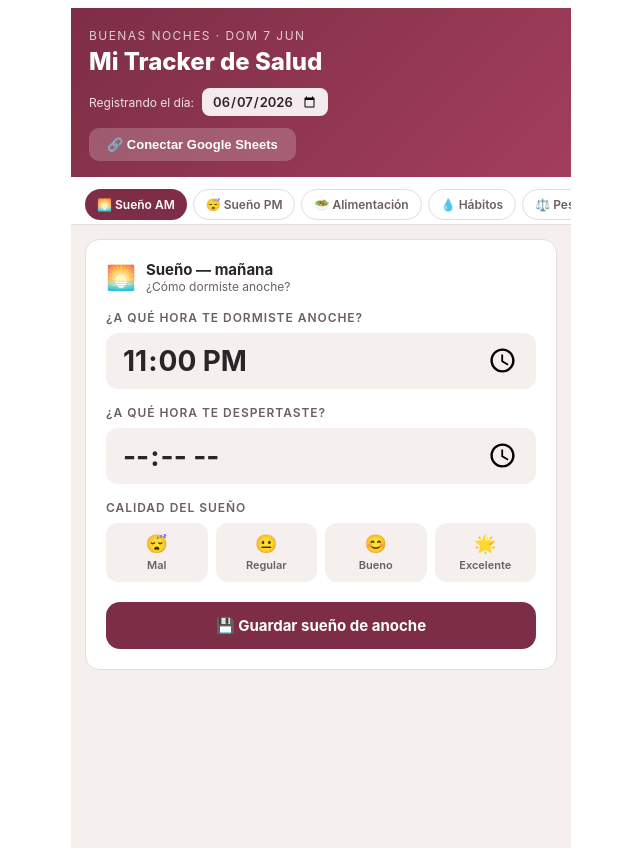
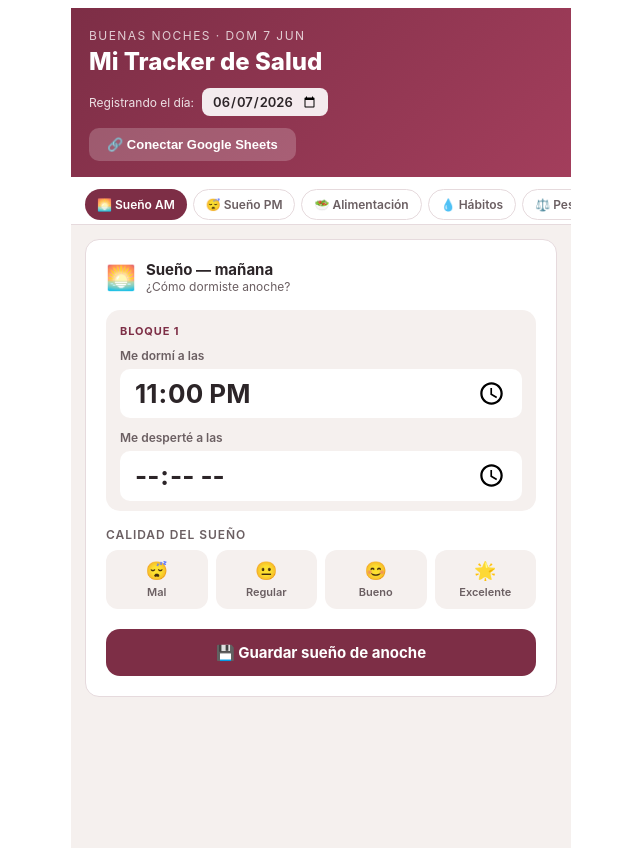
Before and after one commit to ximenaiturriagac/health-tracker, a React (Vite) app: page / in a window 1280 px wide. Shown: the whole page, without its empty margins (319-959 px from the left). Built offline with nearby package versions, Linux system fonts and the light colour scheme.

Commit message:
Update App.jsx

```diff
--- a/src/App.jsx
+++ b/src/App.jsx
@@ -492,7 +492,9 @@ export default function App() {
 
   // Sleep AM
   const [prevBedtime, setPrevBedtime]   = useState("23:00");
-  const [actualWake, setActualWake]     = useState("");
+  const [firstWake, setFirstWake]       = useState("");
+  const [backToBed, setBackToBed]       = useState("");   // hora en que volviste a dormirte
+  const [actualWake, setActualWake]     = useState("");   // despertar final
   const [sleepQuality, setSleepQuality] = useState(null);
   // Sleep PM
   const [bedtime, setBedtime]           = useState("23:00");
@@ -570,6 +572,9 @@ export default function App() {
     // Al CAMBIAR de día, limpiar campos para no arrastrar valores
     setPrevBedtime("23:00");
     setActualWake("");
+    setFirstWake("");
+    setBackToBed("");
+    setFirstWake("");
     setSleepQuality(null);
     setBedtime("23:00");
     setSelectedWake(null);
@@ -658,12 +663,28 @@ export default function App() {
   };
 
   const saveSleepAM = () => {
-    const dur = actualWake && prevBedtime ? (() => {
-      const [bh,bm] = prevBedtime.split(":").map(Number);
-      const [wh,wm] = actualWake.split(":").map(Number);
-      return (((wh*60+wm)-(bh*60+bm)+1440)%1440/60).toFixed(1);
-    })() : "";
-    doSave("Sueno", [activeDate, prevBedtime, actualWake, "", "", dur, sleepQuality||""], "sleep_am");
+    const minsBetween = (from, to) => {
+      const [fh,fm] = from.split(":").map(Number);
+      const [th,tm] = to.split(":").map(Number);
+      return ((th*60+tm) - (fh*60+fm) + 1440) % 1440;
+    };
+    let dur = "";
+    // Bloque 1: dormir → primer despertar
+    // Bloque 2: volver a dormir → despertar final
+    const hasTwoBlocks = firstWake && backToBed && actualWake;
+    const finalWake = actualWake || firstWake;
+    if (prevBedtime && finalWake) {
+      let total;
+      if (hasTwoBlocks) {
+        const block1 = minsBetween(prevBedtime, firstWake);
+        const block2 = minsBetween(backToBed, actualWake);
+        total = block1 + block2;
+      } else {
+        total = minsBetween(prevBedtime, finalWake);
+      }
+      dur = (total / 60).toFixed(1);
+    }
+    doSave("Sueno", [activeDate, prevBedtime, finalWake, "", "", dur, sleepQuality||"", firstWake||"", backToBed||""], "sleep_am");
   };
 
   const saveSleepPM = async () => {
@@ -919,24 +940,75 @@ export default function App() {
               </div>
             </div>
             <div style={{ display:"flex", flexDirection:"column", gap:16 }}>
-              <div>
-                <div style={{ fontSize:12, color:MUTED, marginBottom:8, fontWeight:600, textTransform:"uppercase", letterSpacing:"0.08em" }}>¿A qué hora te dormiste anoche?</div>
-                <input type="time" value={prevBedtime} onChange={e=>setPrevBedtime(e.target.value)} style={{ fontSize:28, fontWeight:700, border:"none", background:NEUTRAL, borderRadius:12, padding:"10px 16px", color:TEXT, width:"100%", boxSizing:"border-box", fontFamily:"inherit" }} />
+
+              {/* BLOQUE 1 */}
+              <div style={{ background:NEUTRAL, borderRadius:14, padding:"14px 14px 10px" }}>
+                <div style={{ fontSize:11, color:VINO, fontWeight:700, textTransform:"uppercase", letterSpacing:"0.08em", marginBottom:10 }}>Bloque 1</div>
+                <div style={{ marginBottom:12 }}>
+                  <div style={{ fontSize:12, color:MUTED, marginBottom:6, fontWeight:600 }}>Me dormí a las</div>
+                  <input type="time" value={prevBedtime} onChange={e=>setPrevBedtime(e.target.value)} style={{ fontSize:26, fontWeight:700, border:"none", background:"#fff", borderRadius:10, padding:"8px 14px", color:TEXT, width:"100%", boxSizing:"border-box", fontFamily:"inherit" }} />
+                </div>
+                <div>
+                  <div style={{ fontSize:12, color:MUTED, marginBottom:6, fontWeight:600 }}>Me desperté a las</div>
+                  <input type="time" value={firstWake} onChange={e=>setFirstWake(e.target.value)} style={{ fontSize:26, fontWeight:700, border:"none", background:"#fff", borderRadius:10, padding:"8px 14px", color:TEXT, width:"100%", boxSizing:"border-box", fontFamily:"inherit" }} />
+                </div>
+                {prevBedtime && firstWake && (
+                  <div style={{ marginTop:8, fontSize:12, color:VINO, fontWeight:600 }}>
+                    {(() => { const [bh,bm]=prevBedtime.split(":").map(Number); const [wh,wm]=firstWake.split(":").map(Number); const min=((wh*60+wm)-(bh*60+bm)+1440)%1440; return `⏱ ${Math.floor(min/60)}h ${min%60}m`; })()}
+                  </div>
+                )}
               </div>
-              <div>
-                <div style={{ fontSize:12, color:MUTED, marginBottom:8, fontWeight:600, textTransform:"uppercase", letterSpacing:"0.08em" }}>¿A qué hora te despertaste?</div>
-                <input type="time" value={actualWake} onChange={e=>setActualWake(e.target.value)} style={{ fontSize:28, fontWeight:700, border:"none", background:NEUTRAL, borderRadius:12, padding:"10px 16px", color:TEXT, width:"100%", boxSizing:"border-box", fontFamily:"inherit" }} />
-              </div>
-              {prevBedtime && actualWake && (
-                <div style={{ background:VINO_LIGHT, borderRadius:12, padding:"12px 14px", display:"flex", justifyContent:"space-between" }}>
+
+              {/* Toggle bloque 2 */}
+              {!firstWake ? null : !backToBed && !actualWake ? (
+                <button onClick={() => setBackToBed("04:00")} style={{ background:"transparent", border:`1.5px dashed ${VINO2}`, borderRadius:12, padding:"10px", fontSize:13, fontWeight:600, color:VINO, cursor:"pointer", fontFamily:"inherit" }}>
+                  + Me volví a dormir (agregar bloque 2)
+                </button>
+              ) : (
+                <div style={{ background:NEUTRAL, borderRadius:14, padding:"14px 14px 10px" }}>
+                  <div style={{ display:"flex", justifyContent:"space-between", alignItems:"center", marginBottom:10 }}>
+                    <div style={{ fontSize:11, color:VINO, fontWeight:700, textTransform:"uppercase", letterSpacing:"0.08em" }}>Bloque 2</div>
+                    <button onClick={() => { setBackToBed(""); setActualWake(""); }} style={{ background:"transparent", border:"none", color:MUTED, fontSize:11, cursor:"pointer", fontFamily:"inherit" }}>✕ quitar</button>
+                  </div>
+                  <div style={{ marginBottom:12 }}>
+                    <div style={{ fontSize:12, color:MUTED, marginBottom:6, fontWeight:600 }}>Me volví a dormir a las</div>
+                    <input type="time" value={backToBed} onChange={e=>setBackToBed(e.target.value)} style={{ fontSize:26, fontWeight:700, border:"none", background:"#fff", borderRadius:10, padding:"8px 14px", color:TEXT, width:"100%", boxSizing:"border-box", fontFamily:"inherit" }} />
+                  </div>
                   <div>
-                    <div style={{ fontSize:11, color:VINO, fontWeight:600 }}>Dormiste</div>
-                    <div style={{ fontSize:22, fontWeight:800, color:VINO }}>
-                      {(() => { const [bh,bm]=prevBedtime.split(":").map(Number); const [wh,wm]=actualWake.split(":").map(Number); const min=((wh*60+wm)-(bh*60+bm)+1440)%1440; return `${Math.floor(min/60)}h ${min%60}m`; })()}
+                    <div style={{ fontSize:12, color:MUTED, marginBottom:6, fontWeight:600 }}>Me desperté definitivamente a las</div>
+                    <input type="time" value={actualWake} onChange={e=>setActualWake(e.target.value)} style={{ fontSize:26, fontWeight:700, border:"none", background:"#fff", borderRadius:10, padding:"8px 14px", color:TEXT, width:"100%", boxSizing:"border-box", fontFamily:"inherit" }} />
+                  </div>
+                  {backToBed && actualWake && (
+                    <div style={{ marginTop:8, fontSize:12, color:VINO, fontWeight:600 }}>
+                      {(() => { const [bh,bm]=backToBed.split(":").map(Number); const [wh,wm]=actualWake.split(":").map(Number); const min=((wh*60+wm)-(bh*60+bm)+1440)%1440; return `⏱ ${Math.floor(min/60)}h ${min%60}m`; })()}
                     </div>
-                  </div>
+                  )}
                 </div>
               )}
+
+              {/* Total */}
+              {prevBedtime && (firstWake || actualWake) && (
+                <div style={{ background:VINO_LIGHT, borderRadius:12, padding:"12px 14px" }}>
+                  <div style={{ fontSize:11, color:VINO, fontWeight:600 }}>Total dormido</div>
+                  <div style={{ fontSize:26, fontWeight:800, color:VINO }}>
+                    {(() => {
+                      const mins = (from, to) => { const [fh,fm]=from.split(":").map(Number); const [th,tm]=to.split(":").map(Number); return ((th*60+tm)-(fh*60+fm)+1440)%1440; };
+                      const hasTwoBlocks = firstWake && backToBed && actualWake;
+                      const total = hasTwoBlocks
+                        ? mins(prevBedtime, firstWake) + mins(backToBed, actualWake)
+                        : mins(prevBedtime, actualWake||firstWake);
+                      return `${Math.floor(total/60)}h ${total%60}m`;
+                    })()}
+                  </div>
+                  {firstWake && backToBed && actualWake && (
+                    <div style={{ fontSize:11, color:VINO, opacity:0.8, marginTop:2 }}>
+                      Bloque 1 + Bloque 2 · sin contar el tiempo despierta
+                    </div>
+                  )}
+                </div>
+              )}
+
+              {/* Calidad */}
               <div>
                 <div style={{ fontSize:12, color:MUTED, marginBottom:8, fontWeight:600, textTransform:"uppercase", letterSpacing:"0.08em" }}>Calidad del sueño</div>
                 <div style={{ display:"flex", gap:8 }}>
```
